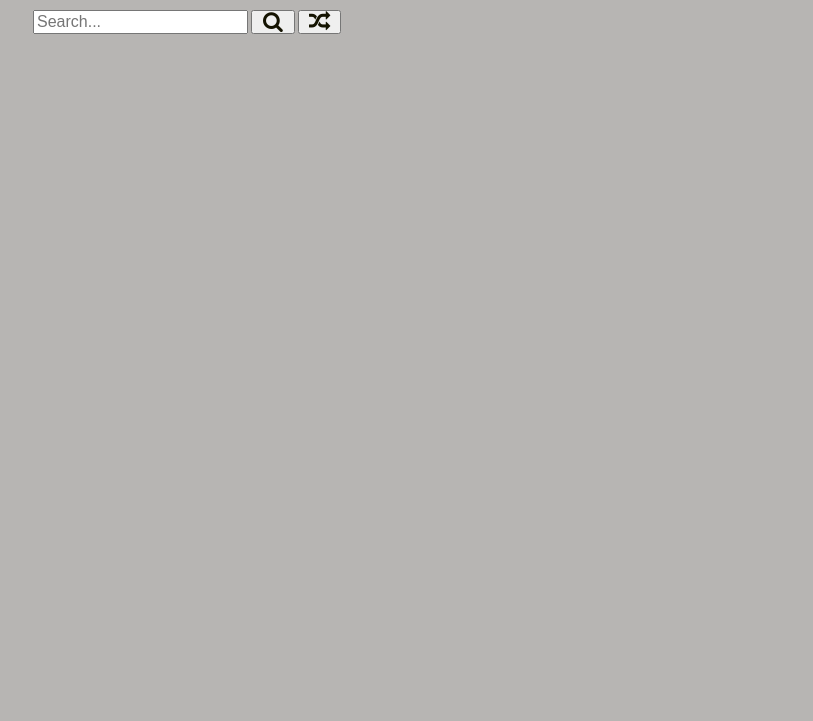
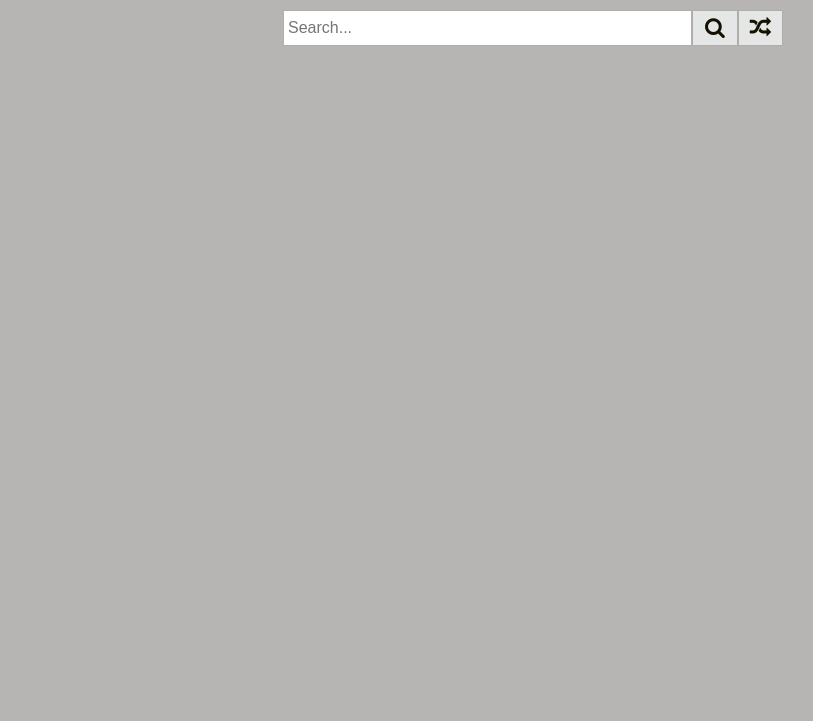
Before and after one commit to kevcomedia/wikipedia-viewer, a website built with webpack: page src/index.html in a window 1280 px wide. Shown: the part 79-800 px from the top of the page, without its empty margins (107-920 px from the left). Built offline with nearby package versions, Linux system fonts and the light colour scheme.

Commit message:
Apply styles to controls section
Aside from centering the controls, we made the form a flex container.
The search box occupies the rest of the space while the buttons have a
fixed width.

We had to touch the resuls section for this commit. In particular, I
removed the first result's top margin, since it's "leaking" into the
controls section.

```diff
--- a/src/scss/styles.scss
+++ b/src/scss/styles.scss
@@ -32,12 +32,39 @@ h2 {
 
   h1 {
     color: $mainHeadingColor;
+    text-align: center;
+  }
+}
+
+.controls-form {
+  display: flex;
+  justify-content: space-between;
+  margin: auto;
+  max-width: 31.25rem;
+  padding-bottom: 1.25rem;
+
+  input {
+    border: 1px solid darken($pageBgColor, 3%);
+    flex: 1 1 0;  // grow and shrink as needed
+    padding: .25rem;
+  }
+
+  button {
+    background-color: $resultsBgColor;
+    border: 1px solid darken($pageBgColor, 3%);
+    flex: 0 1 1.875rem; // don't grow, stay at 1.875rem but shrink when needed
+    padding: .5rem;
   }
 }
 
 .searchResults {
   background-color: $resultsBgColor;
 
+  // Prevent first h2 from leaking margin to contols section
+  h2:first-child {
+    margin-top: 0;
+  }
+
   a {
     color: $linkColor;
   }
```
